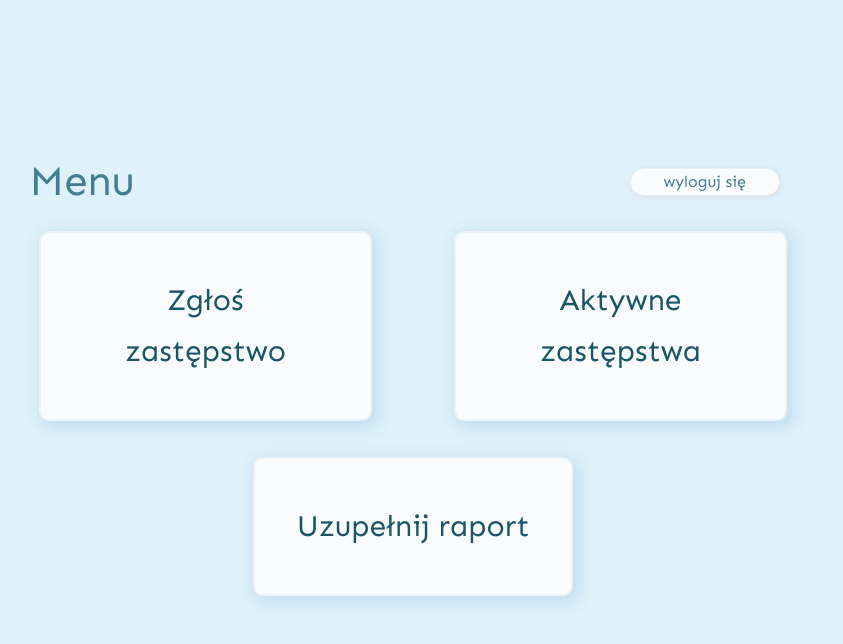
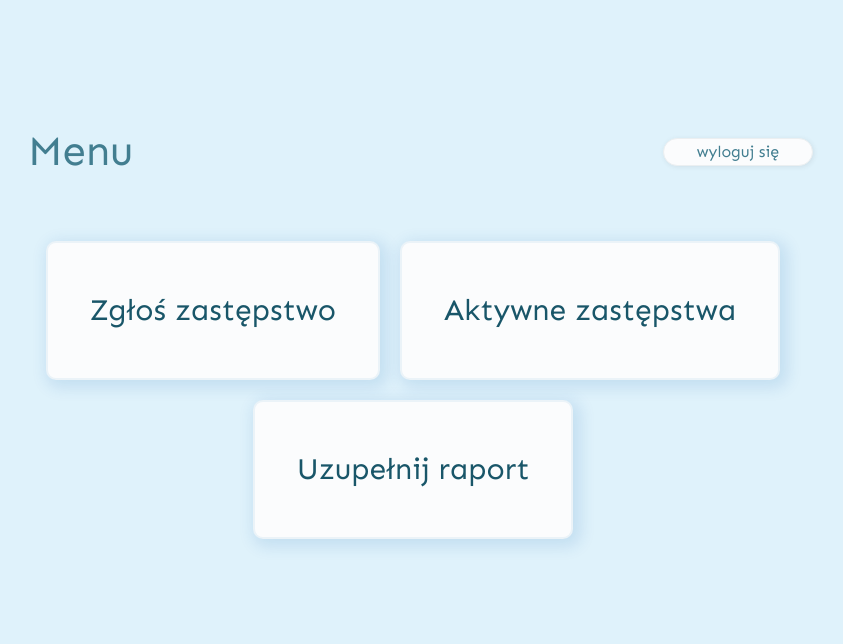
Before and after one commit to Web-Korki/Web-Korki, a React (Create React App) app in the folder app/: page /UserMenu in a window 1280 px wide. Shown: the top 644 px of the page, without its empty margins (227-1070 px from the left). Built offline with nearby package versions, Linux system fonts and the light colour scheme.

Commit message:
#2_mockUps_modified_userMenu_bootstrap_styles_to_match_styled-components

```diff
--- a/app/src/App.css
+++ b/app/src/App.css
@@ -16,6 +16,7 @@ h1 {
 /* UserMenu Start */
 .userMenu {
   height: 100vh;
+  margin: 15vh 0 0 0;
 }
 
 .wrapper {
--- a/app/src/core/userMenu/containers/UserMenu.jsx
+++ b/app/src/core/userMenu/containers/UserMenu.jsx
@@ -1,32 +1,33 @@
-import React from 'react'
+import React from 'react';
 import { StyledBox, StyledLogout } from '../styledComponents/index';
 import { Link, NavLink } from 'react-router-dom';
 
 export const UserMenu = () => {
   return (
     <>
-        <div className="userMenu d-flex align-items-center justify-content-center">
+      <div className="userMenu d-flex justify-content-center">
         <div className="wrapper">
-                <div className="row">
-                    <div className="col-2 d-flex justify-content-center align-items-center menu-text">Menu</div>
-                    <div className="col-7 d-flex justify-content-center align-items-center"></div>
-                    <div className="col-2 d-flex justify-content-center align-items-center"><NavLink to='/login_form'>
+          <div className="row d-flex justify-content-between mb-5">
+            <div className="col-md-auto menu-text">Menu</div>
+            <div className="col-md d-flex align-items-center justify-content-end">
+              <NavLink to="/login_form">
                 <StyledLogout>wyloguj się</StyledLogout>
-                    </NavLink></div>
+              </NavLink>
             </div>
-                <div className="row buttons_wrapper">
-                    <div className="col-md-6 d-flex justify-content-center align-items-center">
-                        <NavLink className='nav-link' to='/submit_replacement'>
+          </div>
+          <div className="row justify-content-center">
+            <div className="col-auto p-0 d-flex justify-content-end">
+              <NavLink className="nav-link p-0" to="/submit_replacement">
                 <StyledBox>Zgłoś zastępstwo</StyledBox>
               </NavLink>
             </div>
-                    <div className="col-md-6 d-flex justify-content-center align-items-center">
-                        <NavLink className='nav-link' to='/active_replacements'>
+            <div className="col-auto p-0 d-flex justify-content-start">
+              <NavLink className="nav-link p-0" to="/active_replacements">
                 <StyledBox>Aktywne zastępstwa</StyledBox>
               </NavLink>
             </div>
-                    <div className="col-md-12 d-flex justify-content-center align-items-center">
-                        <NavLink className='nav-link' to='/fill_in_report'>
+            <div className="col-auto p-0 d-flex justify-content-center">
+              <NavLink className="nav-link p-0" to="/fill_in_report">
                 <StyledBox>Uzupełnij raport</StyledBox>
               </NavLink>
             </div>
@@ -34,5 +35,5 @@ export const UserMenu = () => {
         </div>
       </div>
     </>
-    )
-}
+  );
+};
```
Lines whose indentation alone changed are shown as unchanged.
